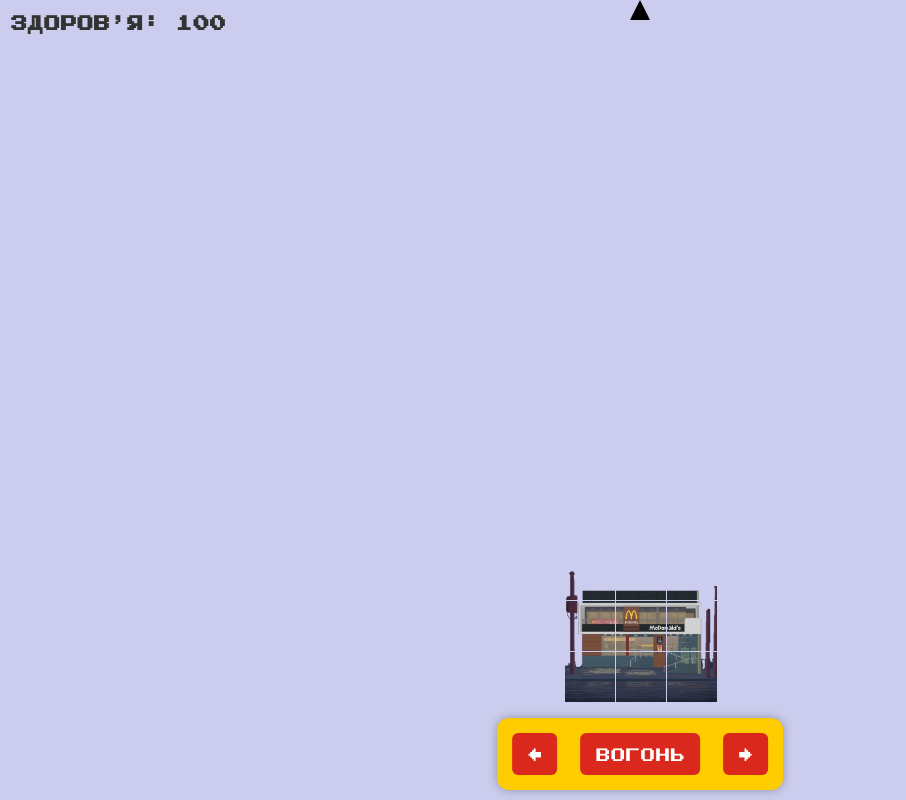
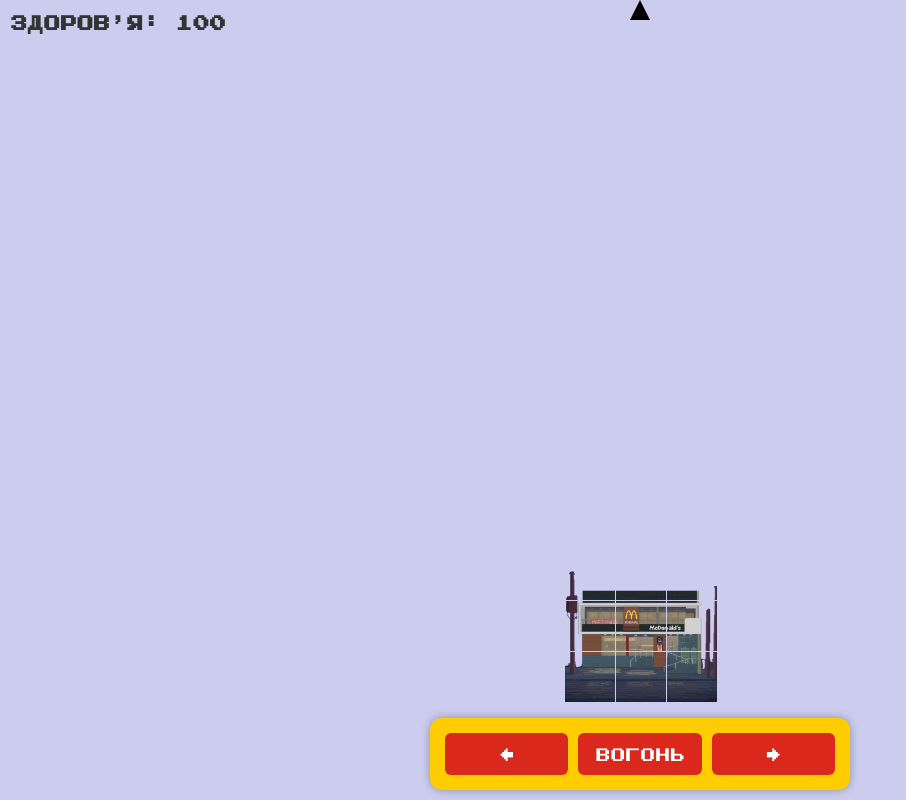
Before and after one commit to mbp-as/macgame, a plain HTML site: page index.html in a window 1280 px wide. Shown: the whole page, without its empty margins (0-906 px from the left). Drawn offline with Linux system fonts and the light colour scheme.

Commit message:
Add files via upload

```diff
--- a/index.html
+++ b/index.html
@@ -67,6 +67,10 @@
       bottom: 10px;
       left: 50%;
       transform: translateX(-50%);
+      display: flex;
+      justify-content: space-between;
+      width: 80%;
+      max-width: 400px;
       background: #ffcc00;
       padding: 10px;
       border-radius: 12px;
@@ -75,13 +79,14 @@
     button {
       font-family: 'Joystix', sans-serif;
       font-size: 18px;
-      margin: 5px;
       padding: 10px 15px;
       border: none;
       border-radius: 6px;
       background-color: #da291c;
       color: white;
       cursor: pointer;
+      flex: 1;
+      margin: 5px;
     }
     button:hover {
       background-color: #b81d14;
@@ -108,8 +113,8 @@
       <button id="moveLeft" onclick="moveLeft()">&larr;</button>
       <button id="shootButton" onclick="shoot()">Вогонь</button>
       <button id="moveRight" onclick="moveRight()">&rarr;</button>
-      <button id="restartButton" onclick="restartGame()">Заново</button>
     </div>
+    <button id="restartButton" onclick="restartGame()">Заново</button>
   </div>
 
   <script>
```
